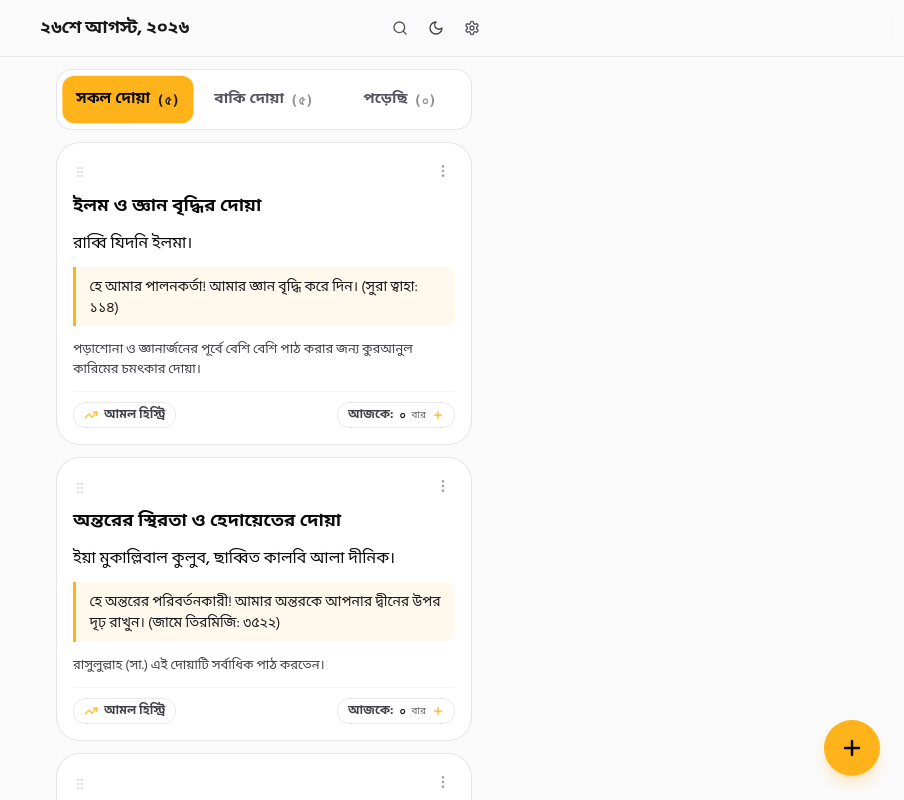
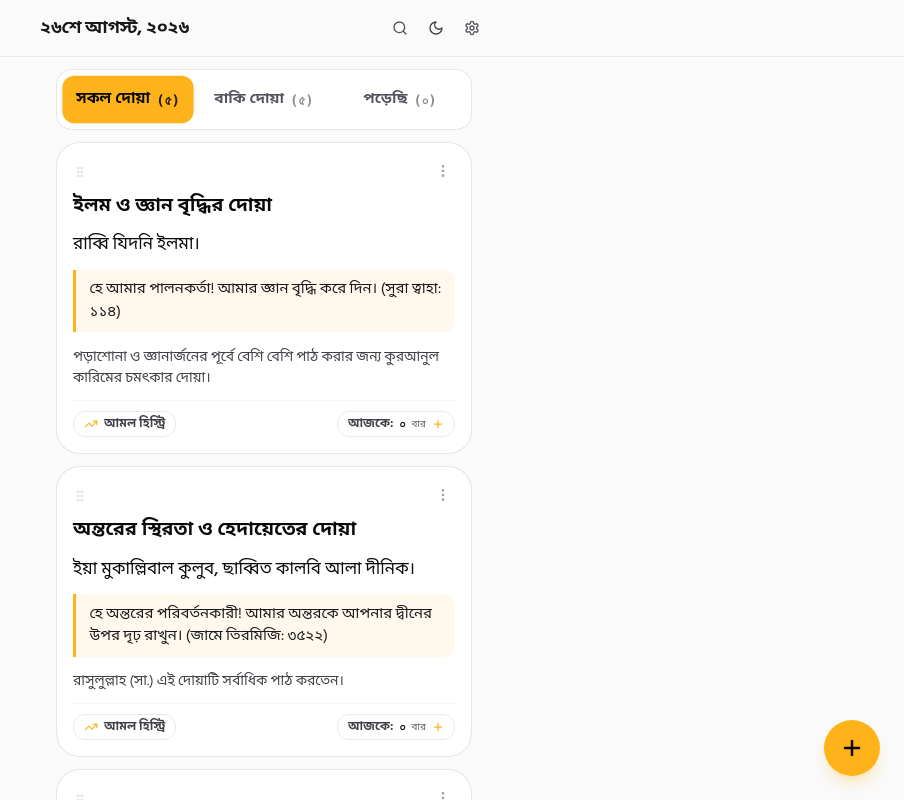
Before and after one commit to git-mahim/dua-card, a Next.js app: page / in a window 1280 px wide. Shown: the top 800 px of the page, without its empty margins (376-1280 px from the left). Built offline with nearby package versions, Linux system fonts and the light colour scheme; a web font is replaced by a local one.

Commit message:
feat(typography): increase all default font sizes by +1px (19px, 17px, 15px, 14px) and update S/M/L presets

```diff
--- a/src/app/globals.css
+++ b/src/app/globals.css
@@ -13,10 +13,10 @@
   --font-bengali-stack: var(--font-hind-siliguri), var(--font-anek-bangla), var(--font-noto-sans-bengali), 'Hind Siliguri', 'Anek Bangla', 'Noto Sans Bengali', 'Kalpurush', 'SolaimanLipi', -apple-system, BlinkMacSystemFont, 'Segoe UI', Roboto, sans-serif;
 
   /* Dynamic Dua Font Size Variables (Customizable from Settings) */
-  --dua-font-title: 18px;
-  --dua-font-pronunciation: 16px;
-  --dua-font-meaning: 14px;
-  --dua-font-general: 13px;
+  --dua-font-title: 19px;
+  --dua-font-pronunciation: 17px;
+  --dua-font-meaning: 15px;
+  --dua-font-general: 14px;
 }
 
 .dark {
--- a/src/lib/fontSize.ts
+++ b/src/lib/fontSize.ts
@@ -10,10 +10,10 @@ export interface FontSizeSettings {
 }
 
 export const DEFAULT_FONT_SIZES: FontSizeSettings = {
-  title: 18,
-  pronunciation: 16,
-  meaning: 14,
-  general: 13,
+  title: 19,
+  pronunciation: 17,
+  meaning: 15,
+  general: 14,
 };
 
 export interface FontElementConfig {
@@ -28,30 +28,30 @@ export const FONT_CONFIGS: FontElementConfig[] = [
   {
     key: "title",
     label: "শিরোনাম",
-    min: 13,
-    max: 25,
-    presets: { s: 15, m: 18, l: 21 },
+    min: 14,
+    max: 26,
+    presets: { s: 16, m: 19, l: 22 },
   },
   {
     key: "pronunciation",
     label: "উচ্চারণ",
-    min: 12,
-    max: 22,
-    presets: { s: 14, m: 16, l: 18 },
+    min: 13,
+    max: 23,
+    presets: { s: 15, m: 17, l: 19 },
   },
   {
     key: "meaning",
     label: "অনুবাদ",
-    min: 11,
-    max: 20,
-    presets: { s: 12, m: 14, l: 16 },
+    min: 12,
+    max: 21,
+    presets: { s: 13, m: 15, l: 17 },
   },
   {
     key: "general",
     label: "সাধারণ টেক্সট",
-    min: 10,
-    max: 18,
-    presets: { s: 11, m: 13, l: 15 },
+    min: 11,
+    max: 19,
+    presets: { s: 12, m: 14, l: 16 },
   },
 ];
 
```
